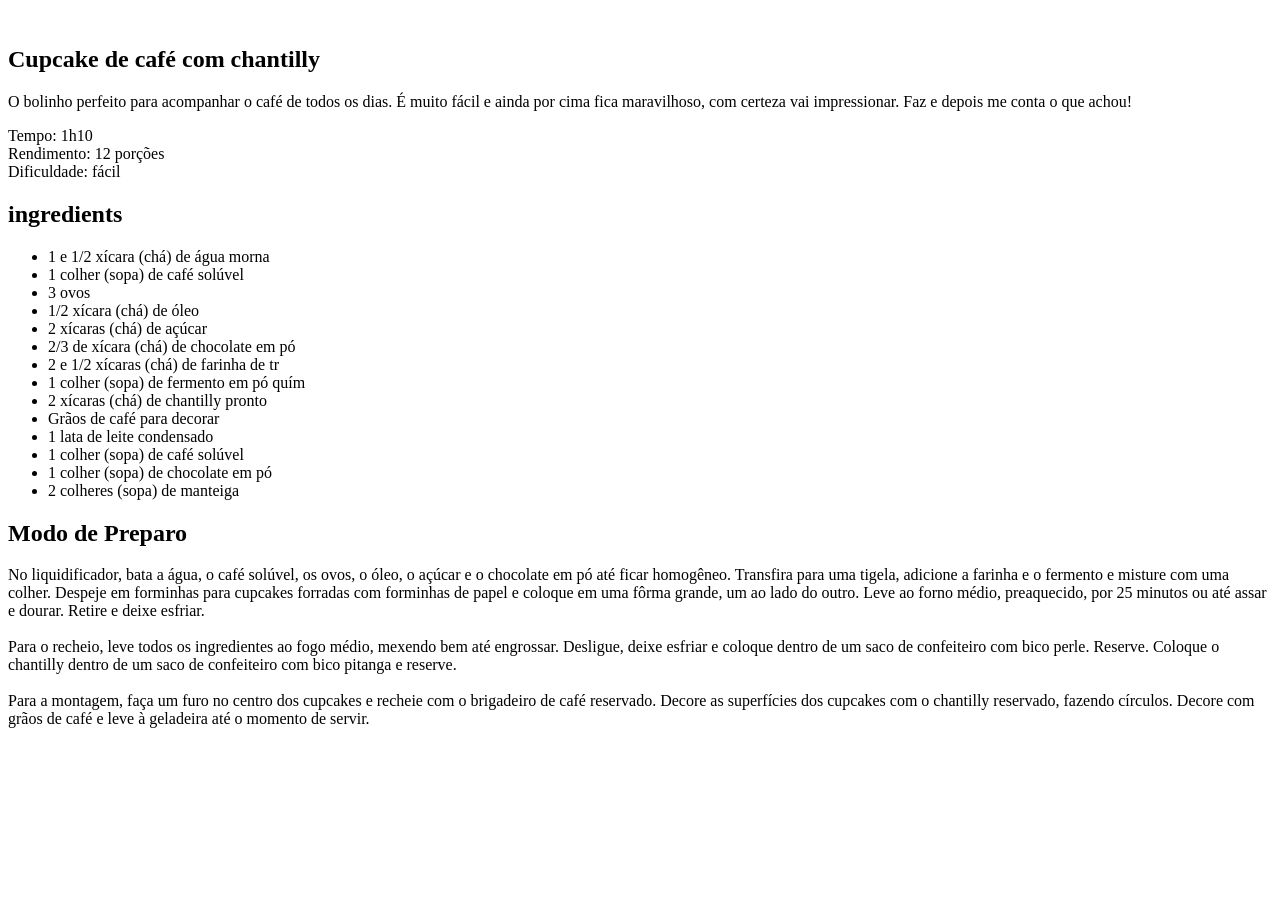
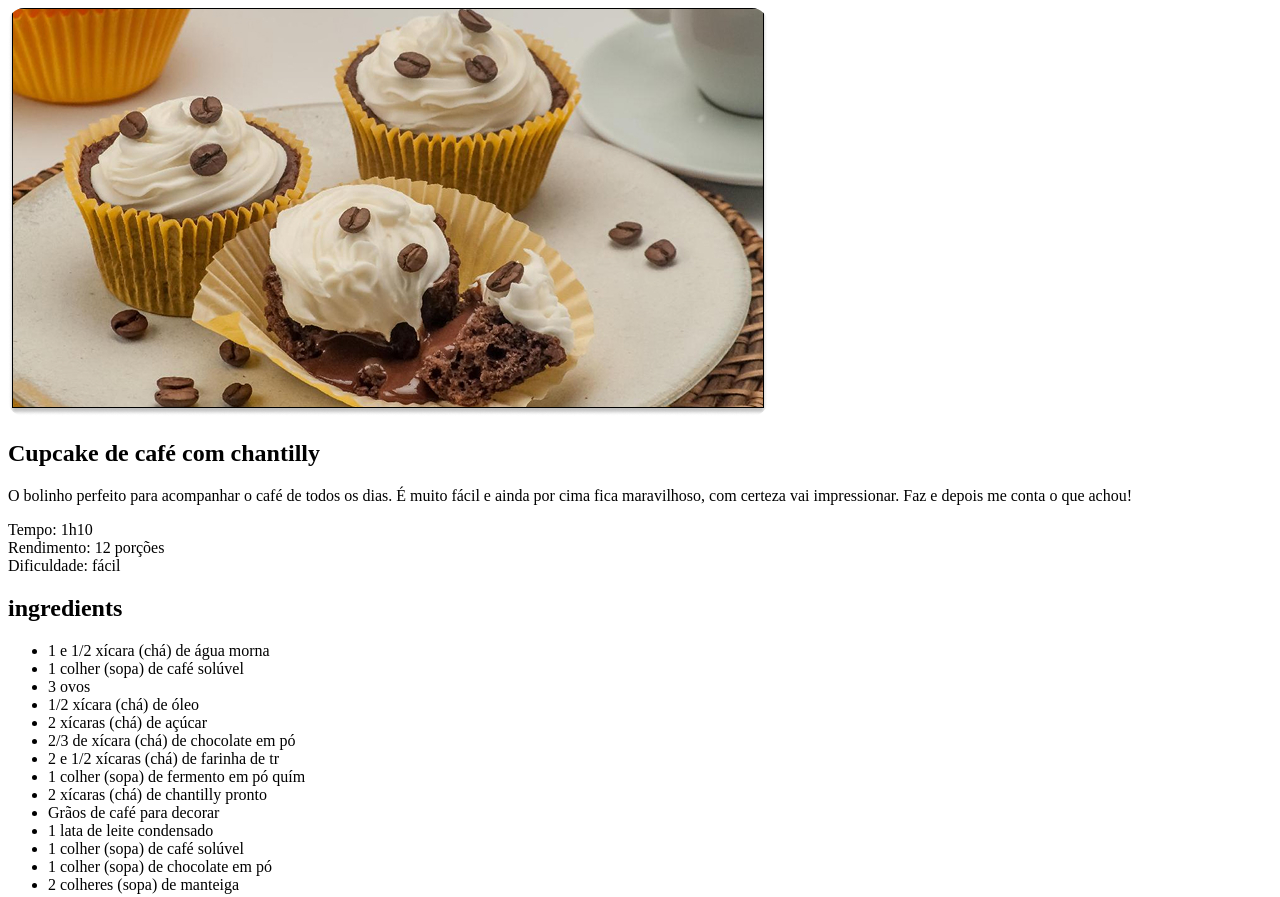
Before and after one commit to limasantoss/Pagina-de-receita, a plain HTML site: page index.html in a window 1280 px wide. Shown: the top 897 px of the page. Before the commit the page ends 800 px from the top, so only its background shows below. Drawn offline with Linux system fonts and the light colour scheme.

Commit message:
adicionando imagens e style.css

```diff
--- a/index.html
+++ b/index.html
@@ -5,11 +5,12 @@
     <meta charset="UTF-8">
     <meta name="viewport" content="width=device-width, initial-scale=1.0">
     <title>Página de Receita</title>
+    <link rel="stylesheet" href="style.css">
 </head>
 
 <body>
     <div id="page">
-        <img src="" alt="">
+        <img src="assets/main-image.jpg" alt="Imagem de um cupcake com graos de cafe e um chantili" />
 
         <main>
             <section id="about">
@@ -58,7 +59,8 @@
                     <br><br>
                     Para a montagem, faça um furo no centro dos cupcakes e recheie com o brigadeiro de café reservado.
                     Decore as superfícies dos cupcakes com o chantilly reservado, fazendo círculos. Decore com grãos de
-                    café e leve à geladeira até o momento de servir.</p>
+                    café e leve à geladeira até o momento de servir.
+                </p>
             </section>
         </main>
     </div>
--- /dev/null
+++ b/style.css
@@ -0,0 +1,3 @@
+img {
+    border-radius: 16px;
+}
```
Also changed, not shown: assets/main-image.jpg (added).
